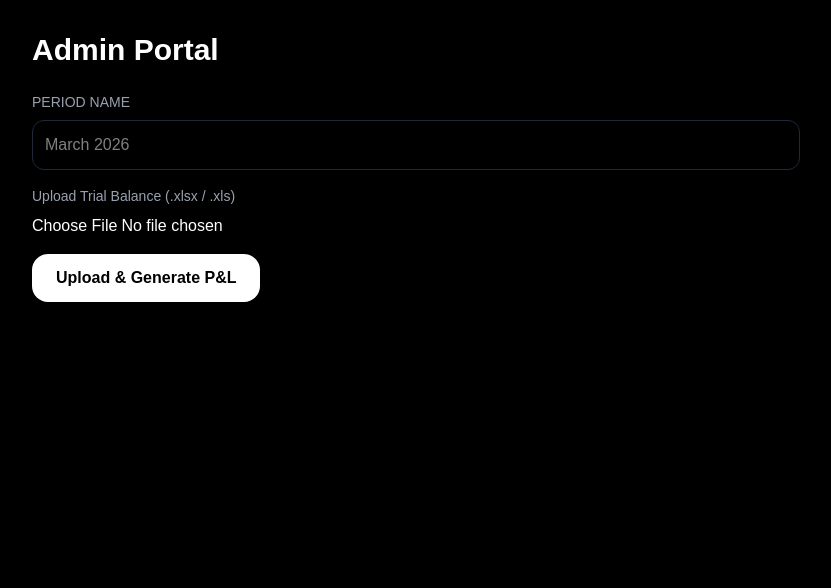
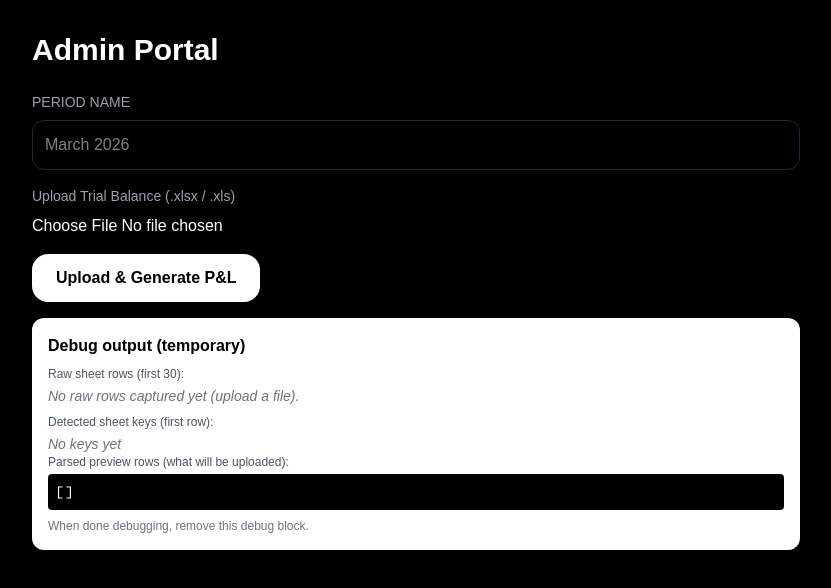
Before and after one commit to Ayanvirani17/bnb-reporting-final, a Next.js app: page /admin in a window 1280 px wide. Shown: the top 588 px of the page, without its empty margins (224-1055 px from the left). Built offline with nearby package versions, Linux system fonts and the light colour scheme.

Commit message:
debug: show raw sheet rows and parsed preview on Admin page

```diff
--- a/app/admin/page.tsx
+++ b/app/admin/page.tsx
@@ -16,6 +16,10 @@ export default function AdminPage() {
   const [status, setStatus] = useState<string>("")
   const [isUploading, setIsUploading] = useState(false)
 
+  // Debug-only states (temporary)
+  const [rawRows, setRawRows] = useState<any[]>([])
+  const [rawKeys, setRawKeys] = useState<string[]>([])
+
   function handleFileUpload(e: React.ChangeEvent<HTMLInputElement>) {
     const file = e.target.files?.[0]
     if (!file) return
@@ -26,27 +30,32 @@ export default function AdminPage() {
       try {
         const data = evt.target?.result
         if (!data) throw new Error("No file data")
-        // XLSX.read accepts ArrayBuffer, so pass through
         const workbook = XLSX.read(data as ArrayBuffer, { type: "array" })
         const sheet = workbook.Sheets[workbook.SheetNames[0]]
 
-        // Header is on row 6 in your sample -> range: 5 (0-based)
+        // Try header at row 6 (range:5) — this worked for your sample earlier
+        // We also keep the raw rows so you can see what the sheet_to_json returned
         const rows: any[] = XLSX.utils.sheet_to_json(sheet, { range: 5, defval: "" })
+        setRawRows(rows.slice(0, 50))
+        setRawKeys(Object.keys(rows[0] ?? {}))
 
+        // Flexible parsing for many header variants
         const parsed: PreviewRow[] = rows
           .map((r) => {
-            // Flexible header matching: look for common variants
-            const accountName = String(
+            // Look for common header name variants
+            const accountName =
+              String(
                 r["Account Name"] ??
                 r["Account"] ??
                 r["AccountName"] ??
                 r["Description"] ??
                 r["Account description"] ??
+                r["Account Title"] ??
                 ""
               ).trim()
 
-            const debit = Number(r["Debit"] ?? r["Dr"] ?? r["Debit Amount"] ?? 0) || 0
-            const credit = Number(r["Credit"] ?? r["Cr"] ?? r["Credit Amount"] ?? 0) || 0
+            const debit = Number(r["Debit"] ?? r["Dr"] ?? r["Debit Amount"] ?? r["DebitAmount"] ?? 0) || 0
+            const credit = Number(r["Credit"] ?? r["Cr"] ?? r["Credit Amount"] ?? r["CreditAmount"] ?? 0) || 0
 
             return { accountName, debit, credit }
           })
@@ -54,12 +63,8 @@ export default function AdminPage() {
             Boolean(r.accountName) &&
             !/total/i.test(r.accountName) &&
             r.accountName.toLowerCase() !== "difference" &&
-            (r.debit !== 0 || r.credit !== 0) // ignore empty rows
+            (r.debit !== 0 || r.credit !== 0)
           )
-
-        // Debug log so you can inspect in browser console
-        // (open DevTools Console and watch this on upload)
-        console.debug("Parsed preview rows:", parsed)
 
         setPreviewRows(parsed)
         setStatus(`Parsed ${parsed.length} rows from ${file.name}`)
@@ -120,7 +125,6 @@ export default function AdminPage() {
   }
 
   async function generatePLFromLines(supabase: any, trial_balance_id: string | null, periodVal: string, rows: PreviewRow[]) {
-    // Fetch mapping table
     const { data: mappings, error: mapErr } = await supabase.from("account_mapping").select("*")
     if (mapErr) {
       console.warn("account_mapping fetch error:", mapErr)
@@ -128,7 +132,6 @@ export default function AdminPage() {
 
     function findMapping(accountName: string) {
       if (!mappings) return null
-      // Try exact account_code match first, then simple name contains match
       return (
         mappings.find((m: any) => m.account_code && String(m.account_code) === String(accountName)) ||
         mappings.find((m: any) => {
@@ -162,7 +165,6 @@ export default function AdminPage() {
     }
 
     if (inserts.length === 0) {
-      // If nothing matched, insert an "Unmapped" placeholder so user can see totals
       await supabase.from("pl_results").insert([{
         trial_balance_id,
         period: periodVal,
@@ -173,7 +175,6 @@ export default function AdminPage() {
       return
     }
 
-    // Remove previous results for this trial_balance / period
     if (trial_balance_id) {
       await supabase.from("pl_results").delete().eq("trial_balance_id", trial_balance_id)
     } else {
@@ -213,7 +214,7 @@ export default function AdminPage() {
         {status && <div className="p-3 rounded-lg bg-gray-900/40 mb-4">{status}</div>}
 
         {previewRows.length > 0 && (
-          <div className="bg-gray-900 rounded-xl p-4">
+          <div className="bg-gray-900 rounded-xl p-4 mb-6">
             <div className="text-sm text-gray-400 mb-2">Preview (first 20 rows)</div>
             <table className="w-full text-left">
               <thead>
@@ -235,6 +236,36 @@ export default function AdminPage() {
             </table>
           </div>
         )}
+
+        {/* DEBUG DUMP - TEMPORARY: shows raw sheet rows and parsed preview JSON */}
+        <div className="bg-white text-black rounded-xl p-4">
+          <div className="font-bold mb-2">Debug output (temporary)</div>
+
+          <div className="mb-2">
+            <div className="text-xs text-gray-600 mb-1">Raw sheet rows (first 30):</div>
+            {rawRows.length === 0 ? (
+              <div className="text-sm text-gray-500 italic">No raw rows captured yet (upload a file).</div>
+            ) : (
+              <pre className="text-xs max-h-40 overflow-auto p-2 bg-black text-white rounded">{JSON.stringify(rawRows, null, 2)}</pre>
+            )}
+          </div>
+
+          <div>
+            <div className="text-xs text-gray-600 mb-1">Detected sheet keys (first row):</div>
+            {rawKeys.length === 0 ? (
+              <div className="text-sm text-gray-500 italic">No keys yet</div>
+            ) : (
+              <div className="text-sm mb-2">{rawKeys.join(", ")}</div>
+            )}
+          </div>
+
+          <div>
+            <div className="text-xs text-gray-600 mb-1">Parsed preview rows (what will be uploaded):</div>
+            <pre className="text-sm max-h-40 overflow-auto p-2 bg-black text-white rounded">{JSON.stringify(previewRows.slice(0, 50), null, 2)}</pre>
+          </div>
+
+          <div className="text-xs text-gray-500 mt-2">When done debugging, remove this debug block.</div>
+        </div>
       </div>
     </div>
   )
```
Lines whose indentation alone changed are shown as unchanged.
